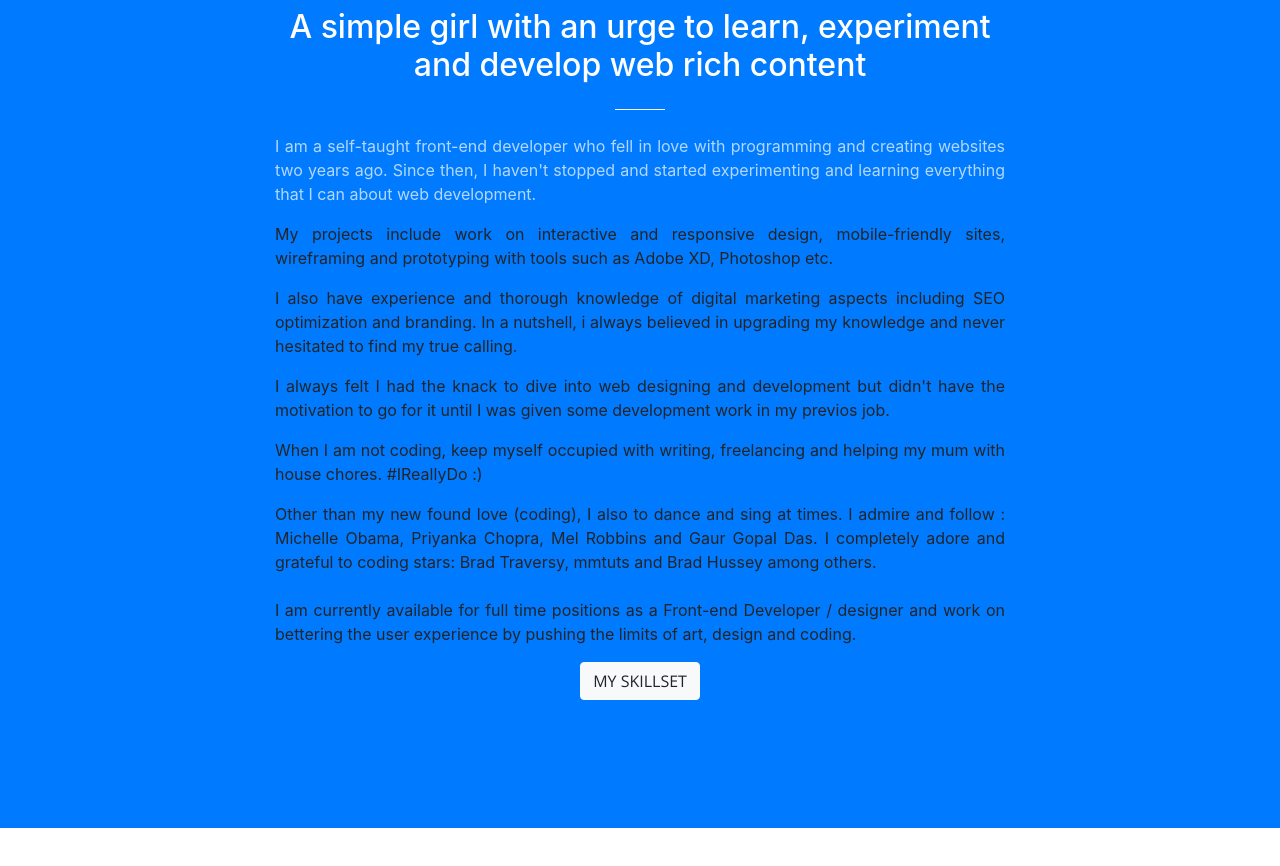
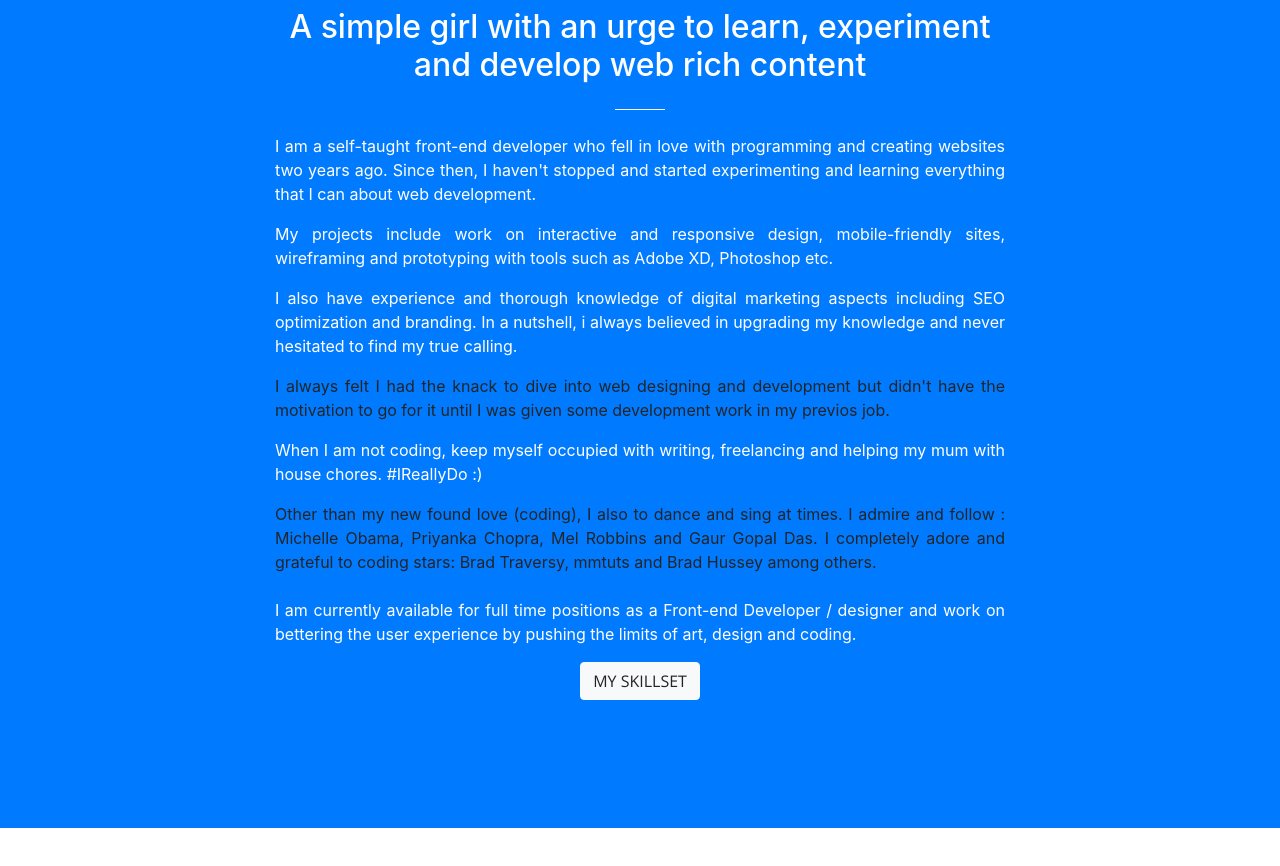
Before and after one commit to divya0999/portfolio, a website with bundled scripts: page index.html in a window 1280 px wide. Shown: the part 920-1786 px from the top of the page. Built offline with nearby package versions, Linux system fonts and the light colour scheme.

Commit message:
div color

```diff
--- a/css/creative.css
+++ b/css/creative.css
@@ -92,6 +92,10 @@ img::-moz-selection {
 /*my edits*/
 span{
 font-size: 15px;
+}
+div .color p{
+  font-size: 16px;
+  color:#ffffff;
 }
 
 #mainNav {
```
